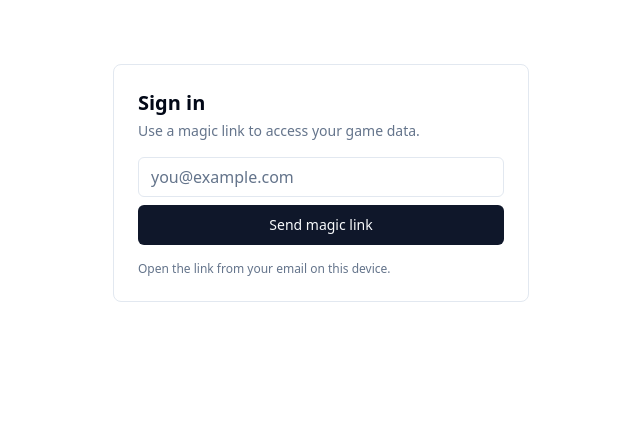
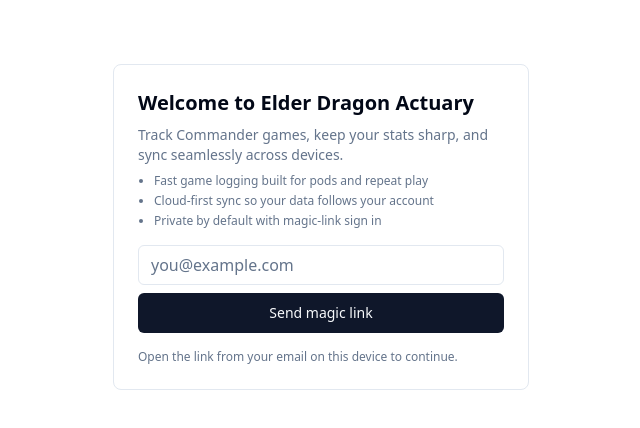
Before and after one commit to aayushpi/elderdragonactuary, a React (Vite) app: page / in a window 1280 px wide. Shown: the top 428 px of the page, without its empty margins (319-959 px from the left). Built offline with nearby package versions, Linux system fonts and the light colour scheme; no server answers.

Commit message:
Add lightweight marketing copy to sign-in screen

```diff
--- a/src/App.tsx
+++ b/src/App.tsx
@@ -225,9 +225,16 @@ function App() {
       ) : !currentUserEmail ? (
         <main className="container mx-auto max-w-md px-4 py-16">
           <div className="rounded-lg border bg-card p-6 space-y-4">
-            <div className="space-y-1">
-              <h1 className="text-xl font-semibold">Sign in</h1>
-              <p className="text-sm text-muted-foreground">Use a magic link to access your game data.</p>
+            <div className="space-y-2">
+              <h1 className="text-xl font-semibold">Welcome to Elder Dragon Actuary</h1>
+              <p className="text-sm text-muted-foreground">
+                Track Commander games, keep your stats sharp, and sync seamlessly across devices.
+              </p>
+              <ul className="space-y-1 text-xs text-muted-foreground list-disc pl-4">
+                <li>Fast game logging built for pods and repeat play</li>
+                <li>Cloud-first sync so your data follows your account</li>
+                <li>Private by default with magic-link sign in</li>
+              </ul>
             </div>
 
             <div className="space-y-2">
@@ -243,7 +250,7 @@ function App() {
               </Button>
             </div>
 
-            <p className="text-xs text-muted-foreground">Open the link from your email on this device.</p>
+            <p className="text-xs text-muted-foreground">Open the link from your email on this device to continue.</p>
           </div>
         </main>
       ) : (
```
